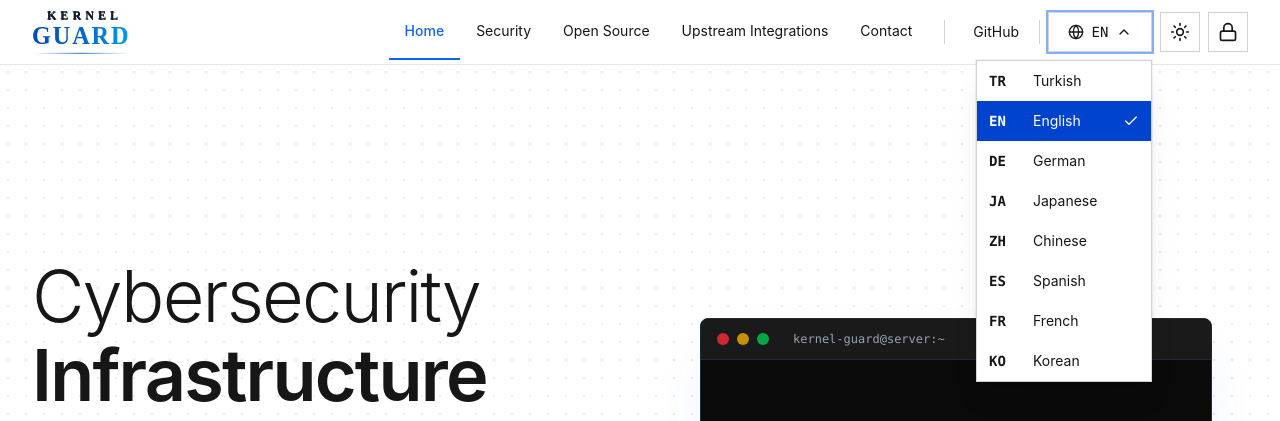
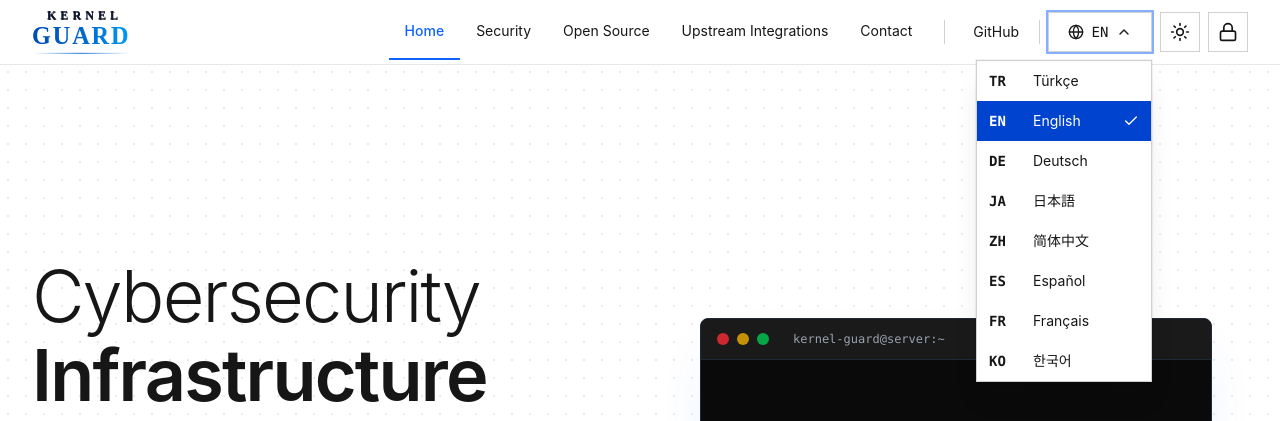
Before and after one commit to ErenAri/kernel-guard-frontend, a React (Vite) app: page / in a window 1280 px wide. Both pictures are taken after a click on the button "EN". Shown: the top 421 px of the page. Built offline with nearby package versions, Linux system fonts and the light colour scheme.

Commit message:
i18n(nav): show native language names and localized controls

```diff
--- a/src/components/Navbar.tsx
+++ b/src/components/Navbar.tsx
@@ -11,19 +11,30 @@ import {
 } from '../i18n/route';
 import type { Language } from '../context/LanguageContext';
 import { enterprisePages } from '../data/enterprisePages';
-import { ecosystemCopy } from '../pages/ecosystem/content';
+import { ecosystemCopy } from '../pages/ecosystem/localizedContent';
 import Logo from './Logo';
 import ThemeToggle from './ThemeToggle';
 
 const LANGUAGE_NAMES: Record<Language, string> = {
-  tr: 'Turkish',
+  tr: 'Türkçe',
   en: 'English',
-  de: 'German',
-  ja: 'Japanese',
-  'zh-CN': 'Chinese',
-  es: 'Spanish',
-  fr: 'French',
-  ko: 'Korean',
+  de: 'Deutsch',
+  ja: '日本語',
+  'zh-CN': '简体中文',
+  es: 'Español',
+  fr: 'Français',
+  ko: '한국어',
+};
+
+const NAV_A11Y: Record<Language, { selectLanguage: string; openMenu: string; closeMenu: string }> = {
+  tr: { selectLanguage: 'Dil seç', openMenu: 'Gezinme menüsünü aç', closeMenu: 'Gezinme menüsünü kapat' },
+  en: { selectLanguage: 'Select language', openMenu: 'Open navigation menu', closeMenu: 'Close navigation menu' },
+  de: { selectLanguage: 'Sprache auswählen', openMenu: 'Navigationsmenü öffnen', closeMenu: 'Navigationsmenü schließen' },
+  ja: { selectLanguage: '言語を選択', openMenu: 'ナビゲーションメニューを開く', closeMenu: 'ナビゲーションメニューを閉じる' },
+  'zh-CN': { selectLanguage: '选择语言', openMenu: '打开导航菜单', closeMenu: '关闭导航菜单' },
+  es: { selectLanguage: 'Seleccionar idioma', openMenu: 'Abrir menú de navegación', closeMenu: 'Cerrar menú de navegación' },
+  fr: { selectLanguage: 'Choisir la langue', openMenu: 'Ouvrir le menu de navigation', closeMenu: 'Fermer le menu de navigation' },
+  ko: { selectLanguage: '언어 선택', openMenu: '탐색 메뉴 열기', closeMenu: '탐색 메뉴 닫기' },
 };
 
 interface LanguageSwitcherProps {
@@ -76,7 +87,7 @@ function LanguageSwitcher({ language, onChange, compact = false }: LanguageSwitc
         onClick={() => setIsExpanded((value) => !value)}
         aria-haspopup="listbox"
         aria-expanded={isExpanded}
-        aria-label="Select language"
+        aria-label={NAV_A11Y[language].selectLanguage}
         className={`inline-flex h-10 items-center justify-center gap-2 border border-border bg-background text-foreground transition-colors hover:bg-surface focus:outline-none focus:ring-2 focus:ring-primary/50 ${
           compact ? 'w-20 px-2' : 'min-w-[104px] px-3'
         }`}
@@ -93,7 +104,7 @@ function LanguageSwitcher({ language, onChange, compact = false }: LanguageSwitc
       {isExpanded && (
         <div
           role="listbox"
-          aria-label="Languages"
+          aria-label={NAV_A11Y[language].selectLanguage}
           className={`absolute right-0 top-12 z-50 w-44 overflow-hidden border border-border bg-background shadow-xl shadow-black/10 ring-1 ring-black/5 dark:shadow-black/30 ${
             compact ? 'right-0' : ''
           }`}
@@ -187,7 +198,6 @@ export default function Navbar() {
             </Link>
           </div>
 
-          {/* Desktop Menu */}
           <div className="hidden md:block">
             <div className="ml-10 flex items-center h-full">
               {navLinks.map((link) => (
@@ -215,7 +225,6 @@ export default function Navbar() {
                 {t.nav.github}
               </a>
 
-
               <div className="h-6 w-px bg-border mx-2"></div>
 
               <LanguageSwitcher language={language} onChange={handleLanguageChange} />
@@ -233,7 +242,6 @@ export default function Navbar() {
             </div>
           </div>
 
-          {/* Mobile menu button */}
           <div className="md:hidden flex items-center gap-2">
             <ThemeToggle />
             <Link
@@ -246,7 +254,7 @@ export default function Navbar() {
             <LanguageSwitcher language={language} onChange={handleLanguageChange} compact />
             <button
               onClick={() => setIsOpen(!isOpen)}
-              aria-label={isOpen ? 'Close navigation menu' : 'Open navigation menu'}
+              aria-label={isOpen ? NAV_A11Y[language].closeMenu : NAV_A11Y[language].openMenu}
               aria-expanded={isOpen}
               aria-controls="mobile-navigation"
               className="inline-flex items-center justify-center p-2 text-foreground hover:bg-surface focus:outline-none"
@@ -257,7 +265,6 @@ export default function Navbar() {
         </div>
       </div>
 
-      {/* Mobile Menu */}
       {isOpen && (
         <div id="mobile-navigation" className="md:hidden bg-background border-b border-border">
           <div className="px-2 pt-2 pb-3 space-y-1 sm:px-3">
@@ -285,7 +292,6 @@ export default function Navbar() {
             >
               {t.nav.github}
             </a>
-
           </div>
         </div>
       )}
```
